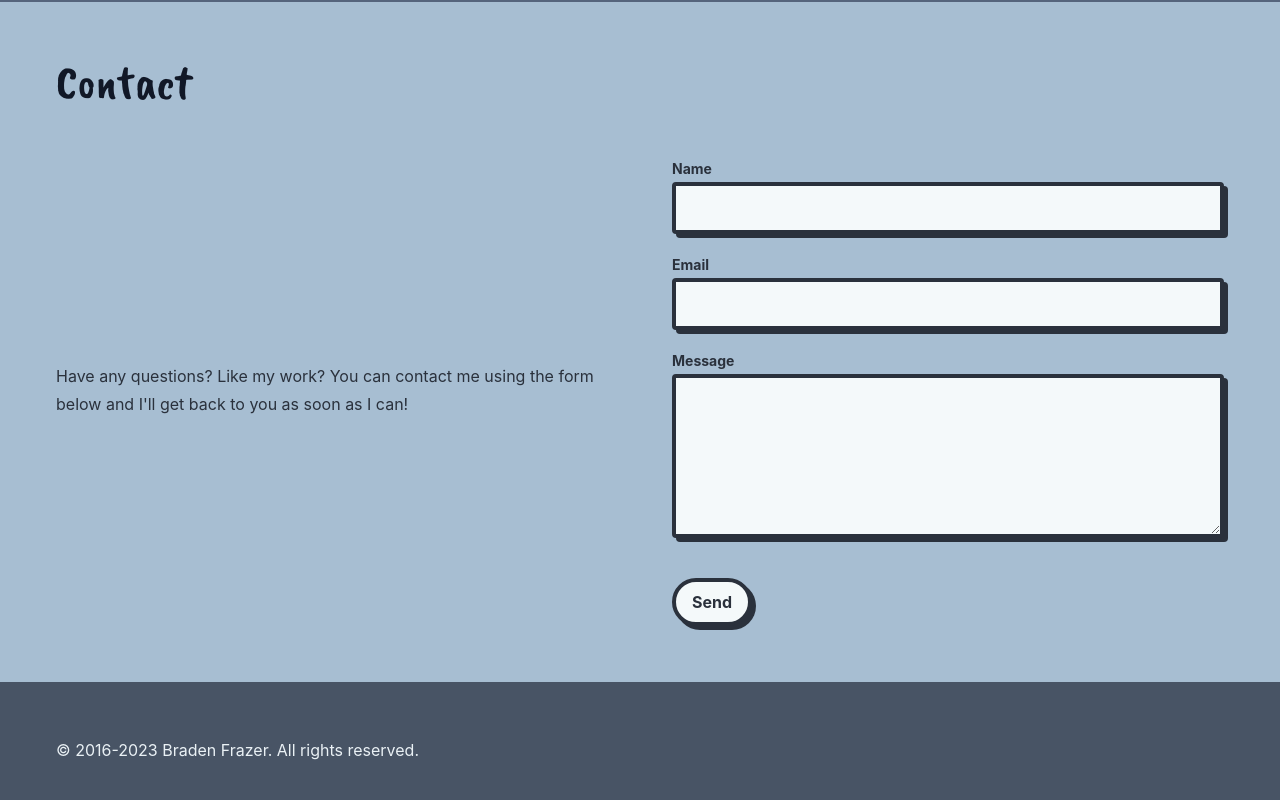
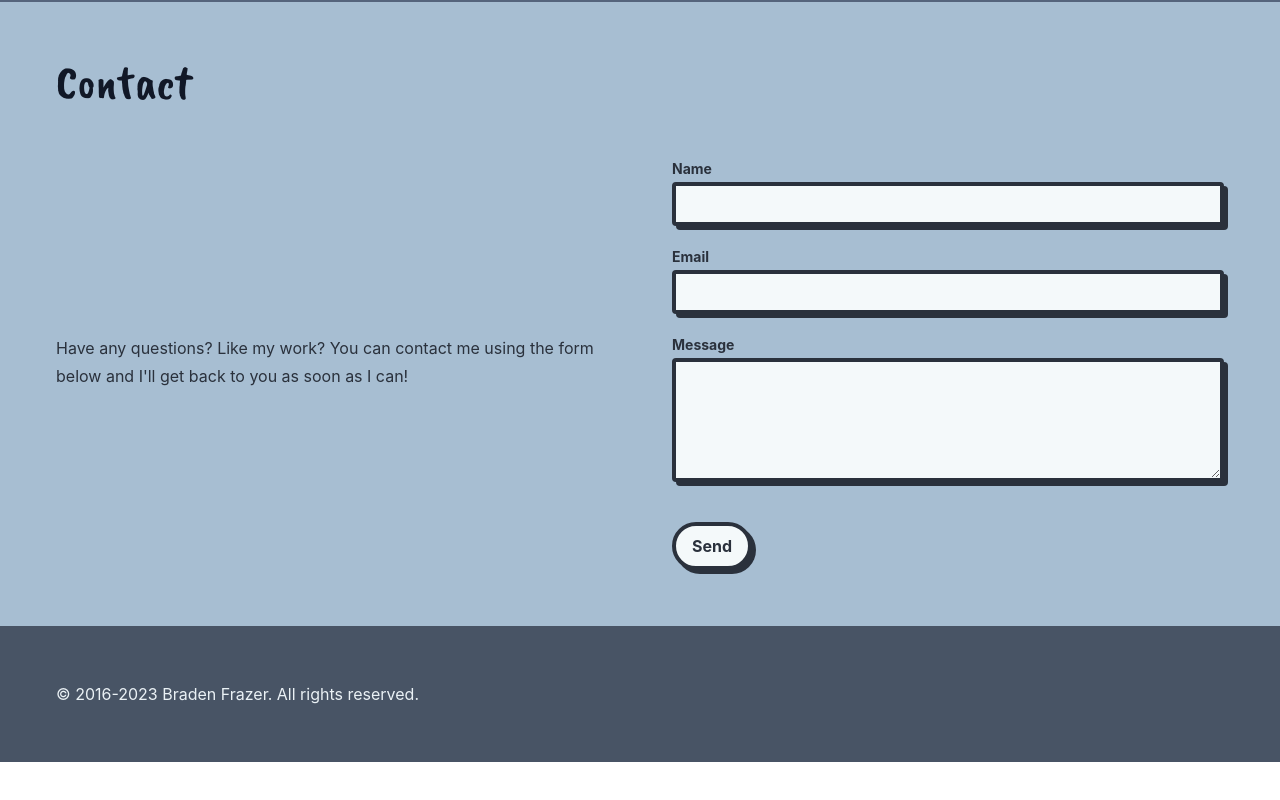
Before and after one commit to bradenfrazer/portfolio, a React (Vite) app: page / in a window 1280 px wide. Shown: the part 4174-4974 px from the top of the page. After the commit the page ends 4936 px from the top, so only its background shows below. Built offline with nearby package versions, Linux system fonts and the light colour scheme.

Commit message:
connecting form to Netlify

```diff
--- a/index.html
+++ b/index.html
@@ -12,6 +12,11 @@
   </head>
   <body>
     <div id="root" class="bg-primary-900"></div>
+    <form name="contact-form" netlify hidden>
+      <input type="text" name="name" />
+      <input type="email" name="email" />
+      <textarea name="message"></textarea>
+    </form>
     <script type="module" src="/src/main.tsx"></script>
   </body>
 </html>
--- a/src/components/Contact.tsx
+++ b/src/components/Contact.tsx
@@ -17,39 +17,29 @@ export const Contact = () => {
           Thanks for filling out the form!
         </div>
         <form
-          name="contact-form"
+          name="contactform"
           method="POST"
-          data-netlify="true"
           className="flex flex-col gap-4"
+          onSubmit={(e) => e.preventDefault()}
         >
+          <input type="hidden" name="form-name" value="contact-form" />
           <div data-for="name">
-            <Label htmlFor="name">Name</Label>
-            <Input
-              type="text"
-              name="name"
-              data-form-field="Name"
-              required
-              id="name"
-            />
+            <Label htmlFor="name">
+              Name
+              <Input type="text" name="name" required />
+            </Label>
           </div>
           <div data-for="email">
-            <Label htmlFor="email">Email</Label>
-            <Input
-              type="email"
-              name="email"
-              data-form-field="Email"
-              required
-              id="email"
-            />
+            <Label htmlFor="email">
+              Email
+              <Input type="email" name="email" required />
+            </Label>
           </div>
           <div data-for="message">
-            <Label htmlFor="message">Message</Label>
-            <Textarea
-              name="message"
-              rows={5}
-              data-form-field="Message"
-              id="message"
-            />
+            <Label htmlFor="message">
+              Message
+              <Textarea name="message" rows={5} />
+            </Label>
           </div>
           <div data-netlify-recaptcha="true"></div>
           <button type="submit" className="btn btn-primary self-start">
--- a/src/components/ui/Label.tsx
+++ b/src/components/ui/Label.tsx
@@ -2,9 +2,9 @@ import React, { LabelHTMLAttributes } from "react";
 
 interface LabelProps extends LabelHTMLAttributes<HTMLLabelElement> {}
 
-export const Label: React.FC<LabelProps> = ({ htmlFor, children }) => {
+export const Label: React.FC<LabelProps> = ({ children, ...rest }) => {
   return (
-    <label htmlFor={htmlFor} className="text-primary-950 text-sm font-bold">
+    <label className="text-sm font-bold text-primary-950" {...rest}>
       {children}
     </label>
   );
```
